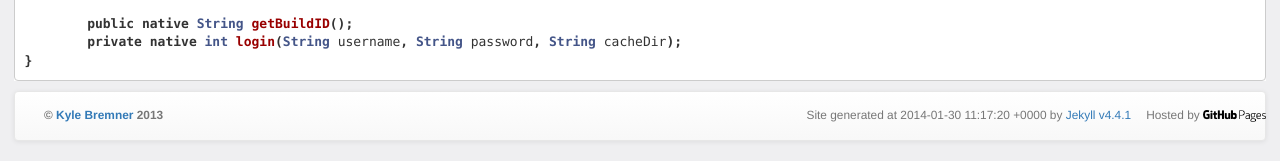
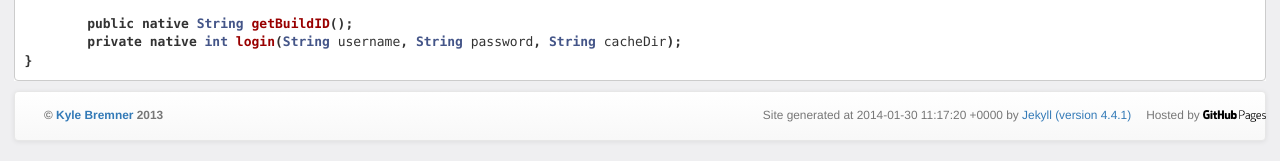
Before and after one commit to kbremner/kbremner.github.io, a Jekyll site: the page built from index.md, in a window 1280 px wide. Shown: the part 650-811 px from the top of the page. Built offline with Jekyll 4.4.1, drawn with Linux system fonts in a browser that asks for light colours; nearby versions of some CDN libraries; Markdown is read by kramdown in place of the engine named in the settings.

Commit message:
Updated default.html

```diff
--- a/_layouts/default.html
+++ b/_layouts/default.html
@@ -54,7 +54,7 @@
            Hosted by <a href="http://pages.github.com/"><img src="/images/github-pages.png" height="12px" alt="GitHub Pages"></a>
           </p>
           <p class="nav small navbar-text navbar-right">
-            Site generated at {{ site.time | data_to_xmlschema }} by <a href="http://jekyllrb.com/" style="text-decoration: none;">Jekyll v{{ jekyll.version }}</a>
+            Site generated at {{ site.time | data_to_xmlschema }} by <a href="http://jekyllrb.com/" style="text-decoration: none;">Jekyll (version {{ jekyll.version }})</a>
           </p>
       </footer>
 
```
